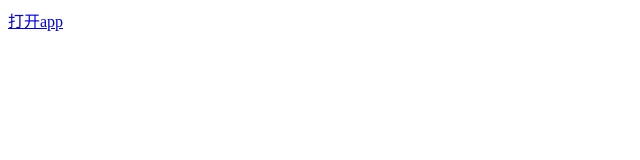
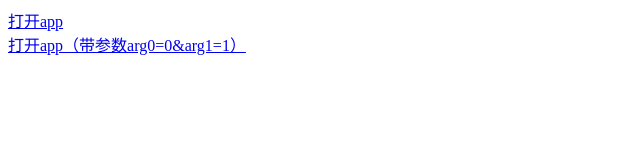
Before and after one commit to hudawei996/huyongqiang.github.io, a plain HTML site: page testHtmlOpenApp.html in a window 1280 px wide. Shown: the whole page, without its empty margins (0-640 px from the left). Drawn offline with Linux system fonts and the light colour scheme.

Commit message:
添加带参数的链接

```diff
--- a/testHtmlOpenApp.html
+++ b/testHtmlOpenApp.html
@@ -12,6 +12,8 @@
 
         <a href="m://my.com/">打开app</a><br/>
 
+        <a href="m://my.com/?arg0=0&arg1=1">打开app（带参数arg0=0&arg1=1）</a><br/>
+
     </body>
 
 </html>
```
